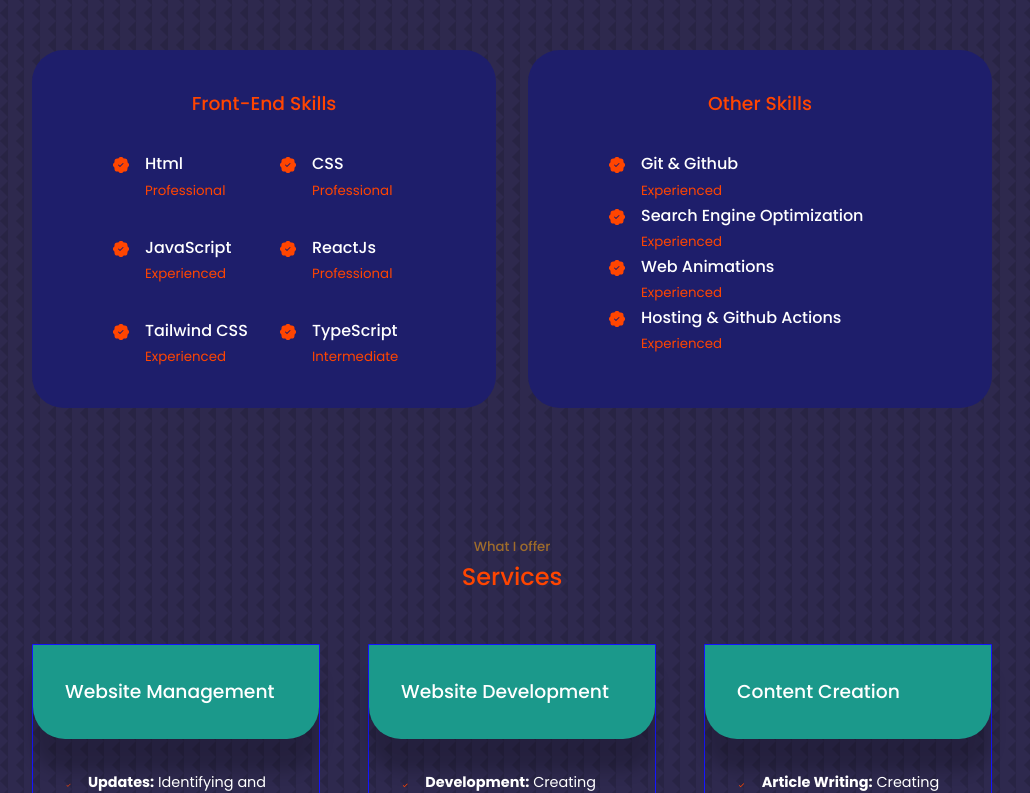
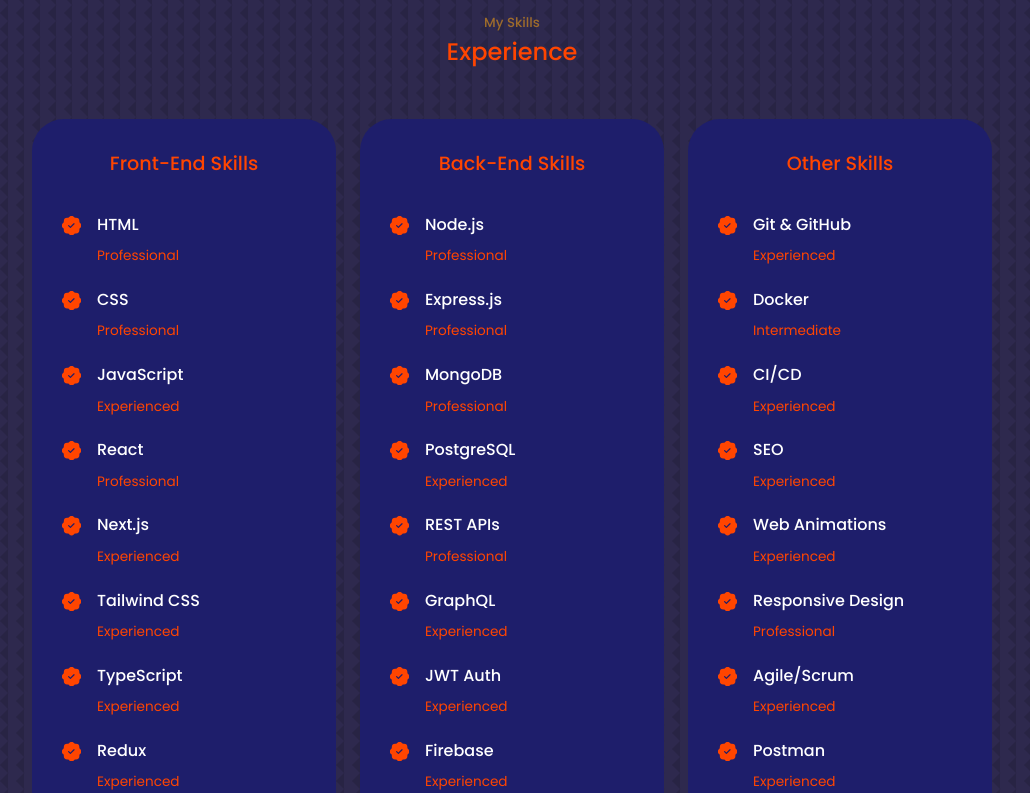
Before and after one commit to Kodenaime/react-portfolio-website, a React (Create React App) app: page / in a window 1280 px wide. Shown: the part 1787-2580 px from the top of the page, without its empty margins (128-1158 px from the left). Built offline with nearby package versions, Linux system fonts and the light colour scheme.

Commit message:
new changes

```diff
--- a/src/Components/About/about.css
+++ b/src/Components/About/about.css
@@ -63,6 +63,7 @@
 .about-content p {
     margin: 2rem 0 2.6rem;
     color: var(--color-white);
+    font-size: 0.9rem;
 }
 
 /* Responsiveness for tablets */
--- a/src/Components/Experience/Experience.jsx
+++ b/src/Components/Experience/Experience.jsx
@@ -11,17 +11,16 @@
 
       <div className="container experience-container">
 
-        <div className="left">
+        <div className="experience-card">
           <h3>Front-End Skills</h3>
-          <div className="experience">
+          <div className="experience-content">
 
             <article className="skills">
               <BsPatchCheckFill className='experience-icon' />
               <div>
-                <h4>Html</h4>
+                <h4>HTML</h4>
                 <small className="text-light">Professional</small>
               </div>
-
             </article>
 
             <article className="skills">
@@ -43,8 +42,16 @@
             <article className="skills">
               <BsPatchCheckFill className='experience-icon' />
               <div>
-                <h4>ReactJs</h4>
+                <h4>React</h4>
                 <small className="text-light">Professional</small>
+              </div>
+            </article>
+
+            <article className="skills">
+              <BsPatchCheckFill className='experience-icon' />
+              <div>
+                <h4>Next.js</h4>
+                <small className="text-light">Experienced</small>
               </div>
             </article>
 
@@ -60,20 +67,6 @@
               <BsPatchCheckFill className='experience-icon' />
               <div>
                 <h4>TypeScript</h4>
-                <small className="text-light">Intermediate</small>
-              </div>
-            </article>
-
-
-          </div>
-        </div>
-
-        <div className="right">
-            <h3>Other Skills</h3>
-            <article className="skills">
-              <BsPatchCheckFill className='experience-icon' />
-              <div>
-                <h4>Git & Github</h4>
                 <small className="text-light">Experienced</small>
               </div>
             </article>
@@ -81,7 +74,117 @@
             <article className="skills">
               <BsPatchCheckFill className='experience-icon' />
               <div>
-                <h4>Search Engine Optimization</h4>
+                <h4>Redux</h4>
+                <small className="text-light">Experienced</small>
+              </div>
+            </article>
+
+          </div>
+        </div>
+
+        <div className="experience-card">
+          <h3>Back-End Skills</h3>
+          <div className="experience-content">
+
+            <article className="skills">
+              <BsPatchCheckFill className='experience-icon' />
+              <div>
+                <h4>Node.js</h4>
+                <small className="text-light">Professional</small>
+              </div>
+            </article>
+
+            <article className="skills">
+              <BsPatchCheckFill className='experience-icon' />
+              <div>
+                <h4>Express.js</h4>
+                <small className="text-light">Professional</small>
+              </div>
+            </article>
+
+            <article className="skills">
+              <BsPatchCheckFill className='experience-icon' />
+              <div>
+                <h4>MongoDB</h4>
+                <small className="text-light">Professional</small>
+              </div>
+            </article>
+
+            <article className="skills">
+              <BsPatchCheckFill className='experience-icon' />
+              <div>
+                <h4>PostgreSQL</h4>
+                <small className="text-light">Experienced</small>
+              </div>
+            </article>
+
+            <article className="skills">
+              <BsPatchCheckFill className='experience-icon' />
+              <div>
+                <h4>REST APIs</h4>
+                <small className="text-light">Professional</small>
+              </div>
+            </article>
+
+            <article className="skills">
+              <BsPatchCheckFill className='experience-icon' />
+              <div>
+                <h4>GraphQL</h4>
+                <small className="text-light">Experienced</small>
+              </div>
+            </article>
+
+            <article className="skills">
+              <BsPatchCheckFill className='experience-icon' />
+              <div>
+                <h4>JWT Auth</h4>
+                <small className="text-light">Experienced</small>
+              </div>
+            </article>
+
+            <article className="skills">
+              <BsPatchCheckFill className='experience-icon' />
+              <div>
+                <h4>Firebase</h4>
+                <small className="text-light">Experienced</small>
+              </div>
+            </article>
+
+          </div>
+        </div>
+
+        <div className="experience-card">
+          <h3>Other Skills</h3>
+          <div className="experience-content">
+
+            <article className="skills">
+              <BsPatchCheckFill className='experience-icon' />
+              <div>
+                <h4>Git & GitHub</h4>
+                <small className="text-light">Experienced</small>
+              </div>
+            </article>
+
+            <article className="skills">
+              <BsPatchCheckFill className='experience-icon' />
+              <div>
+                <h4>Docker</h4>
+                <small className="text-light">Intermediate</small>
+              </div>
+            </article>
+
+            <article className="skills">
+              <BsPatchCheckFill className='experience-icon' />
+              <div>
+                <h4>CI/CD</h4>
+                <small className="text-light">Experienced</small>
+              </div>
+            </article>
+
+            <article className="skills">
+              <BsPatchCheckFill className='experience-icon' />
+              <div>
+                <h4>SEO</h4>
                 <small className="text-light">Experienced</small>
               </div>
             </article>
@@ -97,15 +200,31 @@
             <article className="skills">
               <BsPatchCheckFill className='experience-icon' />
               <div>
-                <h4>Hosting & Github Actions</h4>
+                <h4>Responsive Design</h4>
+                <small className="text-light">Professional</small>
+              </div>
+            </article>
+
+            <article className="skills">
+              <BsPatchCheckFill className='experience-icon' />
+              <div>
+                <h4>Agile/Scrum</h4>
                 <small className="text-light">Experienced</small>
               </div>
             </article>
 
+            <article className="skills">
+              <BsPatchCheckFill className='experience-icon' />
+              <div>
+                <h4>Postman</h4>
+                <small className="text-light">Experienced</small>
+              </div>
+            </article>
+
+          </div>
         </div>
+
       </div>
-
-
 
     </section>
 
--- a/src/Components/Experience/experience.css
+++ b/src/Components/Experience/experience.css
@@ -1,76 +1,184 @@
+/* Experience Container */
 .experience-container {
     display: grid;
-    grid-template-columns: 1fr 1fr;
+    grid-template-columns: repeat(3, 1fr);
     gap: 2rem;
+    max-width: 1200px;
+    margin: 0 auto;
 }
 
-.experience-container > div {
+/* Experience Cards */
+.experience-card {
     background: var(--color-blue);
-    padding: 2.4rem 5rem;
+    padding: 2rem;
     border-radius: 2rem;
     transition: var(--transition);
     border: 0.6px solid transparent;
+    min-height: 400px;
+    display: flex;
+    flex-direction: column;
 }
 
-.experience-container > div:hover {
+.experience-card:hover {
     background: transparent;
     border-color: var(--color-primary);
     cursor: default;
+    transform: translateY(-5px);
 }
 
-.experience-container > div h3 {
+.experience-card h3 {
     color: var(--color-primary);
     margin-bottom: 2rem;
     text-align: center;
+    font-size: 1.2rem;
 }
 
-.experience {
+/* Experience Content Grid */
+.experience-content {
     display: grid;
-    grid-template-columns: 1fr 1fr;
-    gap: 2rem;
+    grid-template-columns: 1fr;
+    gap: 1.5rem;
+    flex: 1;
 }
 
+/* Individual Skills */
 .skills {
     display: flex;
     gap: 1rem;
+    align-items: flex-start;
+}
+
+.skills h4 {
+    font-size: 1rem;
+    margin-bottom: 0.3rem;
+}
+
+.skills small {
+    font-size: 0.85rem;
 }
 
 .experience-icon {
-    margin-top: 6px;
+    margin-top: 4px;
     color: var(--color-primary);
+    font-size: 1.2rem;
+    flex-shrink: 0;
 }
 
+/* Large Desktops (1440px and above) */
+@media screen and (min-width: 1440px) {
+    .experience-container {
+        max-width: 1400px;
+        gap: 2.5rem;
+    }
 
+    .experience-card {
+        padding: 2.5rem;
+    }
 
-/* Responsiveness for tablets*/
+    .experience-content {
+        grid-template-columns: repeat(2, 1fr);
+        gap: 1.5rem;
+    }
+}
 
+/* Medium to Large Screens (1025px - 1439px) */
+@media screen and (min-width: 1025px) and (max-width: 1439px) {
+    .experience-container {
+        gap: 1.5rem;
+    }
+
+    .experience-card {
+        padding: 1.8rem;
+    }
+
+    .experience-content {
+        gap: 1.2rem;
+    }
+}
+
+/* Tablets (768px - 1024px) */
 @media screen and (max-width: 1024px) {
     .experience-container {
         grid-template-columns: 1fr;
+        gap: 2rem;
+        max-width: 600px;
     }
 
-    .experience-container > div {
-        width: 80%;
+    .experience-card {
         padding: 2rem;
-        margin: 0 auto;
+        min-height: auto;
     }
 
-    .experience {
-        padding: 1rem;
+    .experience-content {
+        grid-template-columns: repeat(2, 1fr);
+        gap: 1.5rem;
     }
 }
 
+/* Small Tablets (600px - 767px) */
+@media screen and (max-width: 767px) {
+    .experience-container {
+        gap: 1.5rem;
+    }
 
+    .experience-card {
+        padding: 1.5rem;
+    }
 
-/* Responsiveness for phones*/
+    .experience-content {
+        gap: 1.2rem;
+    }
+}
 
+/* Mobile Phones (below 600px) */
 @media screen and (max-width: 600px) {
     .experience-container {
-        gap: 1rem ;
+        gap: 1rem;
     }
 
-    .experience-container > div {
-        width: 100%;
-        padding: 2rem 1rem;
+    .experience-card {
+        padding: 1.5rem 1rem;
+        border-radius: 1.5rem;
+    }
+
+    .experience-card h3 {
+        font-size: 1.1rem;
+        margin-bottom: 1.5rem;
+    }
+
+    .experience-content {
+        grid-template-columns: 1fr;
+        gap: 1rem;
+    }
+
+    .skills {
+        gap: 0.8rem;
+    }
+
+    .skills h4 {
+        font-size: 0.95rem;
+    }
+
+    .skills small {
+        font-size: 0.8rem;
+    }
+
+    .experience-icon {
+        font-size: 1rem;
     }
 }
+
+/* Very Small Phones (below 400px) */
+@media screen and (max-width: 400px) {
+    .experience-card {
+        padding: 1.2rem 0.8rem;
+    }
+
+    .experience-card h3 {
+        font-size: 1rem;
+    }
+
+    .skills h4 {
+        font-size: 0.9rem;
+    }
+}
--- a/src/Components/Header/Header.jsx
+++ b/src/Components/Header/Header.jsx
@@ -1,9 +1,7 @@
 import React from 'react'
 import './header.css'
 import Cta from './Cta'
-import dan from '../../assets/dan.jpg'
-import dan1 from '../../assets/dan1.jpg'
-import dan2 from '../../assets/dan2.jpeg'
+import boy from '../../assets/boy.jpg'
 import Socials from './Socials'
 
 const Header = () => {
@@ -13,12 +11,12 @@
         <h5>Hello I am</h5>
         <h1>Ekechukwu Daniel</h1>
         <h5 className="text-light">
-          A Front-End Developer
+          A FullStack Developer
         </h5>
         <Cta />
 
         <div className="me">
-          <img src={dan2} alt="" />
+          <img src={boy} alt="" />
         </div>
 
         <a href="#contact" className="scroll">Scroll Down</a>
```
Also changed, not shown: src/Components/About/About.jsx (+1 -6 lines), 2 other files (tests, documents, lock files or other folders).
